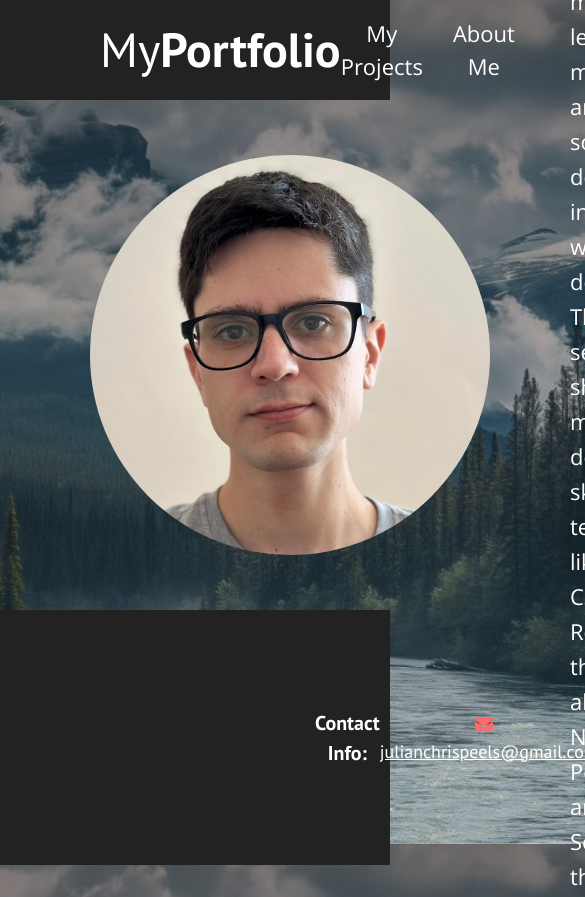
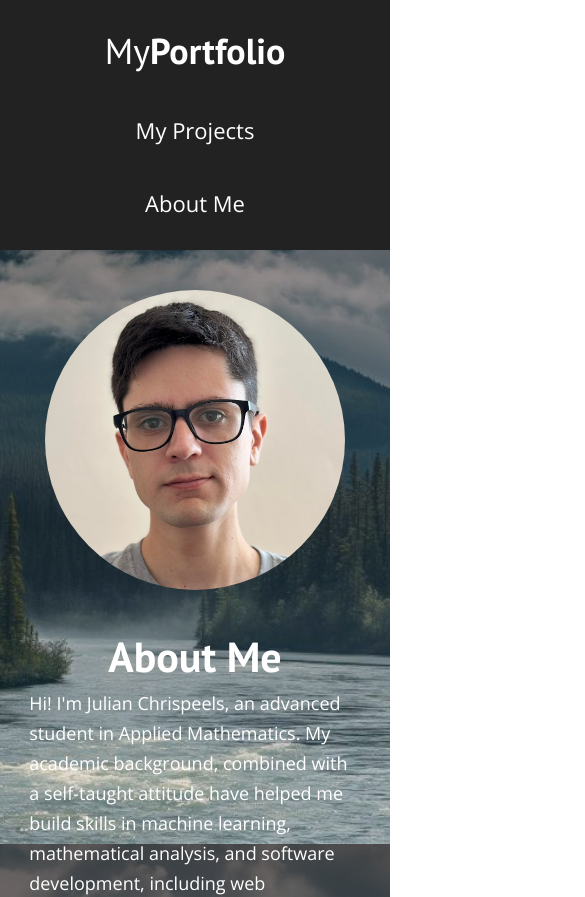
Before and after one commit to julianchrispeels/my-portfolio-react, a JavaScript app: page /about in a window 390 px wide. Shown: the top 897 px of the page, 585 px wide, since content can reach past the window. Built offline with nearby package versions, Linux system fonts and the light colour scheme; the HTML template or start-up script is replaced by a standard one.

Commit message:
responsive features added

```diff
--- a/src/components/AboutMe/index.js
+++ b/src/components/AboutMe/index.js
@@ -9,7 +9,7 @@ export default function AboutMe() {
                 PostgreSQL and Sequelize for the backend. I'm also expanding my knowledge by exploring new technologies,
                 such as Django, to further enhance my abilities.`;
     return (
-        <section className="row">
+        <section className="about">
             <div className="about-img-container">
                 <div className="about-img"></div>
             </div>
--- a/src/components/AboutMe/styles.css
+++ b/src/components/AboutMe/styles.css
@@ -1,33 +1,72 @@
-.row {
+/* ----------------------------------- About ----------------------------------- */
+
+.about {
     display: flex;
-    justify-content: space-between;
+    flex-direction: column;
     align-items: center;
-    margin: 0 5rem;
-    height: 47rem;
 }
 
+@media (min-width: 1200px) {
+    .about {
+        flex-direction: row;
+        justify-content: space-between;
+        height: 47rem;
+        margin: 0 5rem;
+    }
+}
+
+/* ----------------------------------- Image ----------------------------------- */
+
 .about-img-container {
-    padding: 4rem;
-    padding-bottom: 0;
+    padding-top: 4rem;
+}
+
+@media (min-width: 768px) {
+    .about-img-container {
+        padding: 4rem;
+        padding-bottom: 0;
+    }
 }
 
 .about-img {
-    width: 40rem;
-    height: 40rem;
+    width: 30rem;
+    height: 30rem;
     background-image: url('../../../img/profilepic.jpg');
     background-size: cover;
     background-position: center;
     border-radius: 50%;
 }
 
+@media (min-width: 768px) {
+    .about-img {
+        width: 40rem;
+        height: 40rem;
+    }
+}
+
+/* ----------------------------------- Text ----------------------------------- */
+
 .about-text-container {
-    padding: 4rem;
-    width: 80%;
+    width: 85%;
+}
+
+@media (min-width: 768px) {
+    .about-text-container {
+        padding: 4rem;
+        width: 80%;
+    }
 }
 
 .about-title {
     color: white;
     font-size: 2.8rem;
+    text-align: center;
+}
+
+@media (min-width: 768px) {
+    .about-title {
+        text-align: left;
+    }
 }
 
 .about-title h2 {
@@ -36,16 +75,18 @@
 
 .about-content {
     color: white;
-    font-size: 2.2rem;
+    font-size: 1.8rem;
     font-weight: 500;
     font-family: 'Open Sans', sans-serif;
-    line-height: 3.5rem;
+    line-height: 3rem;
     margin-top: 0;
-    /*text-shadow:
-    1px 1px 0 black,
-    -1px 1px 0 black,
-    1px -1px 0 black,
-    -1px -1px 0 black;*/
+}
+
+@media (min-width: 1024px) {
+    .about-content {
+        font-size: 2.2rem;
+        line-height: 3.5rem;
+    }
 }
 
 .about-content p {
--- a/src/components/Footer/styles.css
+++ b/src/components/Footer/styles.css
@@ -20,9 +20,28 @@
 
 .contact-info {
     display: flex;
-    justify-content: space-between;
-    align-items: center;
-    margin: 0 30rem;
+    flex-direction: column;
+}
+
+.contact-info > * {
+    margin: 1.5rem 0;
+}
+
+.contact-info > *:last-child {
+    margin-top: 0;
+}
+
+@media (min-width: 1500px) {
+    .contact-info {
+        flex-direction: row;
+        justify-content: space-between;
+        align-items: center;
+        margin: 0 30rem;
+    }
+
+    .contact-info > * {
+        margin: 0;
+    }
 }
 
 .contact-title {
--- a/src/components/Header/styles.css
+++ b/src/components/Header/styles.css
@@ -1,11 +1,22 @@
+/* ------------------------------ Header ------------------------------  */
+
 .header {
     display: flex;
+    flex-direction: column;
     justify-content: space-between;
     background-color: rgb(34, 34, 34);
     text-align: center;
     padding: 0 10rem;
-    height: 10rem;
 }
+
+@media (min-width: 768px) {
+    .header {
+        flex-direction: row;
+        height: 10rem;
+    }
+}
+
+/* ------------------------------ Header Title ------------------------------  */
 
 .header-title {
     display: flex;
@@ -20,23 +31,38 @@
 }
 
 .header-title h1 {
-    font-size: 4.8rem;
+    font-size: 3.6rem;
     font-weight:400;
+}
+
+@media (min-width: 768px) {
+    .header-title h1 {
+        font-size: 4.8rem;
+    }
 }
 
 .header-title-link span {
     font-weight: 700;
 }
 
+/* ------------------------------ Header Navigation ------------------------------  */
+
 .navigation-bar {
     display: flex;
+    flex-direction: column;
     justify-content: center;
     align-items: center;
     height: 100%;
 }
 
-.navigation-link:first-of-type {
-    margin-right: 3rem;
+@media (min-width: 768px) {
+    .navigation-bar {
+        flex-direction: row;
+    }
+
+    .navigation-link:first-of-type {
+        margin-right: 3rem;
+    }
 }
 
 .navigation-link {
@@ -45,7 +71,13 @@
     font-size: 2.2rem;
     align-items: center;
     text-decoration: none;
-    margin: 2rem 0;
+    margin: 1rem 0 3rem 0;
+}
+
+@media (min-width: 768px) {
+    .navigation-link {
+        margin: 2rem 0;
+    }
 }
 
 .navigation-link:hover {
--- a/src/components/MainContent/index.js
+++ b/src/components/MainContent/index.js
@@ -28,13 +28,13 @@ export default function MainContent() {
                 <h2>My web projects</h2>
             </div>
 
-            <div className="grid-projects">
-                <ul className="projects-list">
+            <div className="projects-container">
+                <ul className="grid">
                     {listItem("Real Estate Website", "real-estate", "A complete front-end project for a real estate site.", "Designed with HTML and CSS.", "Modern and responsive interface.", "https://laughing-khorana-d02a5d.netlify.app/")}
                     {listItem("Coffee Blog Website", "coffee-blog", "A complete front-end project of a blog website.", "Designed with HTML and CSS.", "Modern and responsive interface.", "https://upbeat-mestorf-f092bd.netlify.app/")}
                     {listItem("Travel Blog Website", "travel-blog", "A simpler front-end project of a blog website.", "Designed with HTML and CSS.", "It features a responsive interface.", "https://hardcore-poitras-1509f6.netlify.app/")}
                     {listItem("T-Shirt Store Website", "tshirt-store", "Simple front-end project of a store like website.", "Designed with HTML and CSS.", "It features a responsive interface.", "https://gifted-borg-1f9a70.netlify.app/")}
-                    {listItem("Note Manager Website", "note-manager", "A full-stack project of a Single Page Application.", "Designed with React.js and Node.js.", "Connected with a databese.", "https://note-manager-app-frontend.vercel.app/")}
+                    {listItem("Note Manager Website", "note-manager", "A full-stack project of a Single Page Application.", "Designed with React.js and Node.js.", "Responsive and connected with a databese.", "https://note-manager-app-frontend.vercel.app/")}
                 </ul>
             </div>
         </main>
--- a/src/components/MainContent/styles.css
+++ b/src/components/MainContent/styles.css
@@ -1,32 +1,60 @@
+/* ------------------------- Title ------------------------- */
+
 .main-content-title {
 	font-size: 2.8rem;
 	line-height: 1.2;
 	color: rgb(255, 255, 255);
-	margin: 0 14rem;
+	text-align: center;
 }
 
-.projects-list {
+@media (min-width: 768px) {
+	.main-content-title {
+		margin: 0 14rem;
+		text-align: left;
+	}
+}
+
+/* ------------------------- Grid ------------------------- */
+
+.grid {
 	display: grid;
-	grid-template-columns: repeat(3, 1fr);
+	grid-template-columns: 1fr;
 	gap: 4rem;
-	margin: 0 10rem 3rem 10rem;
+	margin: 0 2rem;
+	padding: 0;
 	list-style: none;
 }
 
-.projects-list li {
-	background-color: rgba(238, 238, 238, 0.9);
+@media (min-width: 768px) {
+	.grid {
+		grid-template-columns: repeat(2, 1fr);
+		margin: 0 10rem 3rem 10rem;
+		padding-left: 40px;
+	}
+}
+
+@media (min-width: 1024px) {
+	.grid {
+		grid-template-columns: repeat(3, 1fr);
+	}
+}
+
+.grid li {
+	background-color: rgba(238, 238, 238, 0.8);
 	box-shadow: 0 4px 8px rgba(0, 0, 0, 0.6);
 	overflow: hidden;
 	display: flex;
 	flex-direction: column;
 }
 
-.project-item {
-	transition: transform 0.25s;
-}
+@media (min-width: 768px) {
+	.project-item {
+		transition: transform 0.25s;
+	}
 
-.project-item:hover {
-	transform: scale(1.05);
+	.project-item:hover {
+		transform: scale(1.05);
+	}
 }
 
 .list-title {
@@ -68,18 +96,19 @@
 	flex-grow: 1;
 }
 
-.projects-list a {
+.boton {
 	color: black;
 	font-size: 1.8rem;
 	display: block;
 	text-align: center;
 	text-decoration: none;
 	border: solid black;
-	margin: 0 12rem 2rem 12rem;
+	margin: 0 auto 2rem auto;
+	max-width: 16rem;
 	padding: 0.5rem 0;
 }
 
-.projects-list a:hover {
+.boton:hover {
 	color: white;
 	background-color: black;
 }
--- a/src/index.css
+++ b/src/index.css
@@ -2,7 +2,7 @@ body {
   margin: 0;
   -webkit-font-smoothing: antialiased;
   -moz-osx-font-smoothing: grayscale;
-  background-image: linear-gradient(rgba(0, 0, 0, 0.5), rgba(0, 0, 0, 0)), url(../img/background.jpg);
+  background-image: linear-gradient(rgba(0, 0, 0, 0.6), rgba(0, 0, 0, 0)), url(../img/background.jpg);
   background-repeat: no-repeat;
   background-position: center center;
   background-size: cover;
```
